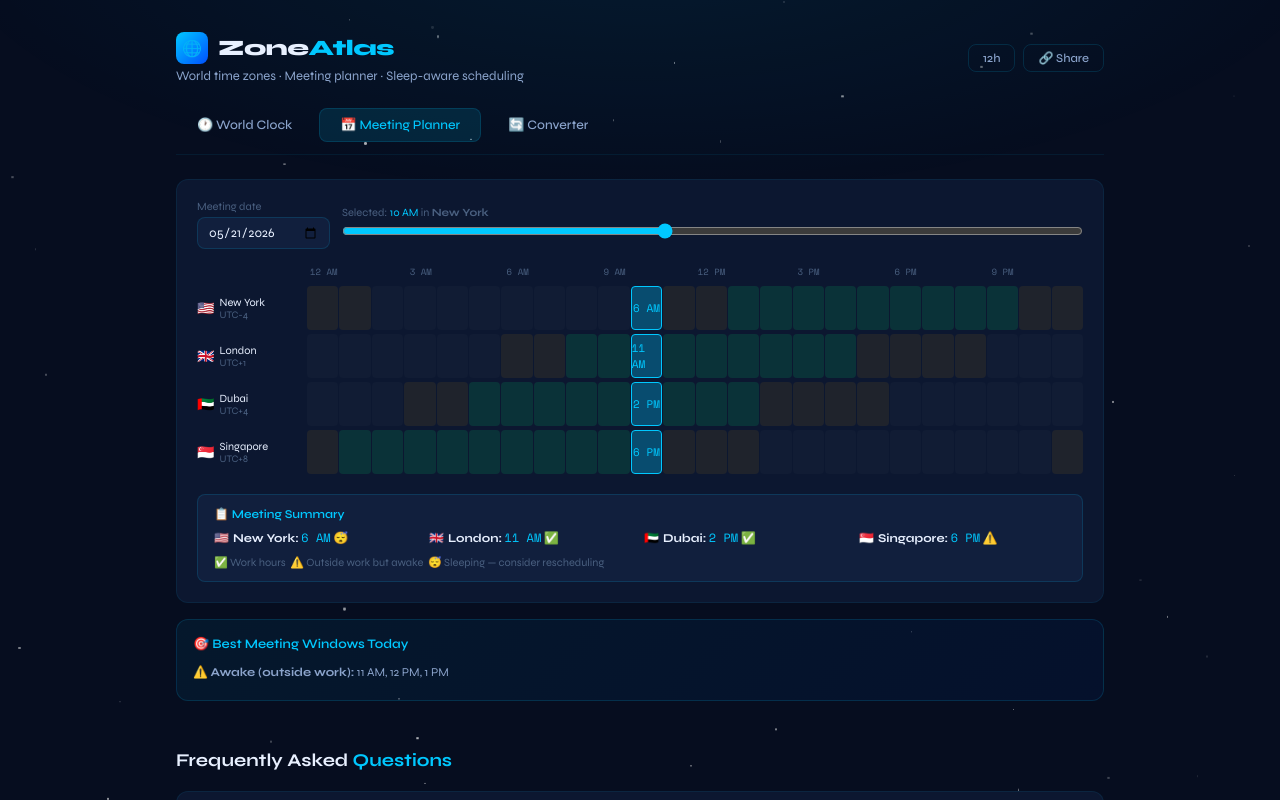
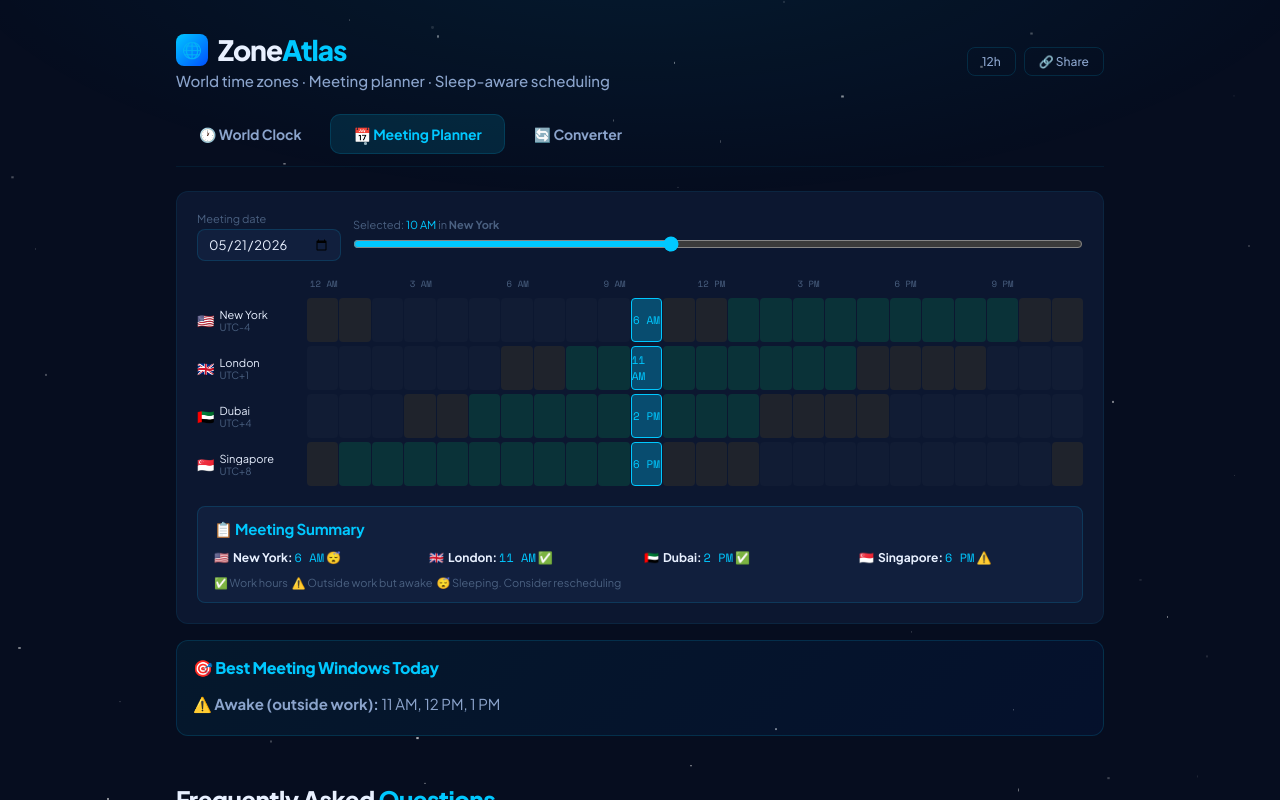
Before and after one commit to Boringsite/zoneatlas, a React (Vite) app: page / in a window 1280 px wide. Both pictures are taken after a click on the button "📅 Meeting Planner". Shown: the top 800 px of the page. Built offline with nearby package versions, Linux system fonts and the light colour scheme.

Commit message:
Refactor FAQ and styling in WorldTimezone component

```diff
--- a/src/WorldTimezone.jsx
+++ b/src/WorldTimezone.jsx
@@ -97,10 +97,10 @@
   { q: "How do I find the best meeting time for a global team?", a: "Use the Meeting Planner tab to add all participants' cities. The tool highlights overlapping work hours (9am–6pm) in green, so you can instantly see when everyone is available during normal business hours." },
   { q: "What do the color bands on the timeline mean?", a: "Green bands represent standard work hours (9am–6pm). Yellow/amber bands show early morning or evening hours when people are awake but outside work time. Dark bands indicate typical sleeping hours (10pm–7am), helping you avoid scheduling calls that wake someone up." },
   { q: "Does this tool account for Daylight Saving Time?", a: "Yes. All time conversions use your device's live timezone data, which automatically updates for Daylight Saving Time transitions in every country. The timezone offset displayed next to each city always reflects the current DST-adjusted time." },
-  { q: "Can I share my timezone comparison with someone?", a: "Yes — click 'Copy Link' on any comparison and the URL captures your exact configuration. Anyone who opens the link sees the same cities and time settings instantly, no account required." },
-  { q: "How many time zones can I compare at once?", a: "You can compare up to 8 cities simultaneously in the free tool. This covers most global team setups — typically US, Europe, and Asia/Pacific combinations." },
-  { q: "What is UTC and why does it matter?", a: "UTC (Coordinated Universal Time) is the world's time standard. All timezones are defined as offsets from UTC — for example, New York is UTC-5 in winter and UTC-4 in summer. UTC never changes for Daylight Saving, making it useful as a universal reference." },
-  { q: "Which cities have the most difficult time zone overlaps?", a: "US West Coast (Los Angeles, UTC-8) and Asia-Pacific (Tokyo, UTC+9, Sydney UTC+11) have a 17–19 hour gap — the hardest overlap globally. The only workable window is typically 7–9am in Asia, which corresponds to 3–5pm the previous day in Los Angeles." },
+  { q: "Can I share my timezone comparison with someone?", a: "Yes, click 'Copy Link' on any comparison and the URL captures your exact configuration. Anyone who opens the link sees the same cities and time settings instantly, no account required." },
+  { q: "How many time zones can I compare at once?", a: "You can compare up to 8 cities simultaneously in the free tool. This covers most global team setups, typically US, Europe, and Asia/Pacific combinations." },
+  { q: "What is UTC and why does it matter?", a: "UTC (Coordinated Universal Time) is the world's time standard. All timezones are defined as offsets from UTC. For example, New York is UTC-5 in winter and UTC-4 in summer. UTC never changes for Daylight Saving, making it useful as a universal reference." },
+  { q: "Which cities have the most difficult time zone overlaps?", a: "US West Coast (Los Angeles, UTC-8) and Asia-Pacific (Tokyo, UTC+9, Sydney UTC+11) have a 17–19 hour gap, the hardest overlap globally. The only workable window is typically 7–9am in Asia, which corresponds to 3–5pm the previous day in Los Angeles." },
 ];
 
 // ── Main Component ─────────────────────────────────────────────────────────────
@@ -154,9 +154,9 @@
   const meetingDateObj = new Date(meetingDate + "T00:00:00");
 
   return (
-    <div style={{ fontFamily: "'Syne', 'Space Grotesk', system-ui, sans-serif", background: "var(--bg, #060d1f)", color: "var(--text, #e8f0ff)", minHeight: "100vh", overflowX: "hidden" }}>
+    <div style={{ fontFamily: "'Plus Jakarta Sans', 'Inter', system-ui, sans-serif", background: "var(--bg, #060d1f)", color: "var(--text, #e8f0ff)", minHeight: "100vh", overflowX: "hidden" }}>
       <style>{`
-        @import url('https://fonts.googleapis.com/css2?family=Syne:wght@400;500;600;700;800&family=Space+Mono:wght@400;700&display=swap');
+        @import url('https://fonts.googleapis.com/css2?family=Plus+Jakarta+Sans:wght@400;500;600;700;800;900&family=Space+Mono:wght@400;700&display=swap');
         :root {
           --bg: #060d1f;
           --bg2: #0c1730;
@@ -180,8 +180,8 @@
           --radius: 12px;
         }
         * { box-sizing: border-box; margin: 0; padding: 0; }
-        body { background: var(--bg); }
-        input, button, select { font-family: inherit; }
+        body { background: var(--bg); font-family: 'Plus Jakarta Sans', 'Inter', system-ui, sans-serif; }
+        input, button, select { font-family: 'Plus Jakarta Sans', 'Inter', system-ui, sans-serif; }
         button { cursor: pointer; border: none; background: none; color: inherit; }
         ::-webkit-scrollbar { width: 4px; height: 4px; }
         ::-webkit-scrollbar-track { background: var(--bg2); }
@@ -190,18 +190,18 @@
         @keyframes pulse { 0%,100%{opacity:1} 50%{opacity:0.5} }
         .fade-in { animation: fadeIn 0.3s ease; }
         @keyframes fadeIn { from{opacity:0;transform:translateY(6px)} to{opacity:1;transform:none} }
-        .tab-btn { padding: 8px 20px; border-radius: 8px; font-size: 13px; font-weight: 500; transition: all 0.2s; color: var(--text2); border: 1px solid transparent; }
+        .tab-btn { padding: 10px 22px; border-radius: 10px; font-size: 14px; font-weight: 700; letter-spacing: -0.1px; transition: all 0.2s; color: var(--text2); border: 1px solid transparent; }
         .tab-btn:hover { color: var(--text); }
         .tab-btn.active { background: var(--cyan-dim); border-color: var(--border); color: var(--cyan); }
-        .zone-card { background: var(--bg2); border: 1px solid var(--border2); border-radius: var(--radius); padding: 16px; transition: border-color 0.2s; }
-        .zone-card:hover { border-color: var(--border); }
+        .zone-card { background: var(--bg2); border: 1px solid var(--border2); border-radius: var(--radius); padding: 20px; transition: border-color 0.2s, box-shadow 0.2s; }
+        .zone-card:hover { border-color: var(--border); box-shadow: 0 4px 24px rgba(0,200,255,0.06); }
         .hour-cell { height: 36px; flex: 1; display: flex; align-items: center; justify-content: center; font-size: 11px; font-family: 'Space Mono', monospace; transition: all 0.15s; cursor: pointer; border-radius: 4px; }
         .hour-cell:hover { transform: scaleY(1.1); }
         .faq-item { border-bottom: 1px solid var(--border2); overflow: hidden; }
-        .faq-q { padding: 16px 0; display: flex; justify-content: space-between; align-items: center; cursor: pointer; font-size: 14px; font-weight: 500; color: var(--text); gap: 12px; }
+        .faq-q { padding: 20px 0; display: flex; justify-content: space-between; align-items: center; cursor: pointer; font-size: 16px; font-weight: 700; color: var(--text); gap: 12px; letter-spacing: -0.2px; }
         .faq-q:hover { color: var(--cyan); }
-        .faq-a { font-size: 13px; color: var(--text2); line-height: 1.7; padding-bottom: 16px; }
-        .search-item { padding: 10px 14px; cursor: pointer; display: flex; align-items: center; gap: 10px; font-size: 13px; border-radius: 8px; }
+        .faq-a { font-size: 15px; color: var(--text2); line-height: 1.75; padding-bottom: 20px; }
+        .search-item { padding: 11px 14px; cursor: pointer; display: flex; align-items: center; gap: 10px; font-size: 14px; border-radius: 8px; font-weight: 500; }
         .search-item:hover { background: var(--bg3); }
         .meeting-slot { flex: 1; height: 44px; display: flex; align-items: center; justify-content: center; font-size: 11px; font-family: 'Space Mono', monospace; border-radius: 4px; cursor: pointer; transition: all 0.15s; border: 1px solid transparent; }
         .meeting-slot:hover { transform: scaleY(1.05); }
@@ -234,11 +234,11 @@
           <div>
             <div style={{ display: "flex", alignItems: "center", gap: 10, marginBottom: 4 }}>
               <div style={{ width: 32, height: 32, borderRadius: 8, background: "linear-gradient(135deg, #00c8ff, #0050ff)", display: "flex", alignItems: "center", justifyContent: "center", fontSize: 16 }}>🌐</div>
-              <h1 style={{ fontSize: 22, fontWeight: 800, letterSpacing: "-0.5px" }}>
+              <h1 style={{ fontSize: 28, fontWeight: 900, letterSpacing: "-1px" }}>
                 Zone<span style={{ color: "#00c8ff" }}>Atlas</span>
               </h1>
             </div>
-            <p style={{ fontSize: 13, color: "var(--text2)" }}>World time zones · Meeting planner · Sleep-aware scheduling</p>
+            <p style={{ fontSize: 15, color: "var(--text2)", fontWeight: 500 }}>World time zones · Meeting planner · Sleep-aware scheduling</p>
           </div>
           <div style={{ display: "flex", gap: 8, alignItems: "center" }}>
             <button onClick={() => setUse24(v => !v)} style={{ padding: "6px 14px", borderRadius: 8, border: "1px solid var(--border)", background: use24 ? "var(--cyan-dim)" : "transparent", color: use24 ? "var(--cyan)" : "var(--text2)", fontSize: 12, fontWeight: 500 }}>
@@ -274,13 +274,13 @@
                       <div style={{ display: "flex", alignItems: "center", gap: 6 }}>
                         <span style={{ fontSize: 18 }}>{zone.flag}</span>
                         <div>
-                          <div style={{ fontSize: 13, fontWeight: 600 }}>{zone.name}</div>
+                          <div style={{ fontSize: 15, fontWeight: 700, letterSpacing: "-0.2px" }}>{zone.name}</div>
                           <div style={{ fontSize: 11, color: "var(--text3)" }}>{getOffsetLabel(zone.tz)}</div>
                         </div>
                       </div>
                       <button onClick={() => removeZone(idx)} style={{ color: "var(--text3)", fontSize: 14, padding: "2px 4px", borderRadius: 4, opacity: 0.6 }}>✕</button>
                     </div>
-                    <div style={{ fontFamily: "'Space Mono', monospace", fontSize: 20, fontWeight: 700, color: "var(--cyan)", letterSpacing: "0.5px", marginBottom: 4 }}>
+                    <div style={{ fontFamily: "'Space Mono', monospace", fontSize: 24, fontWeight: 700, color: "var(--cyan)", letterSpacing: "0.5px", marginBottom: 6 }}>
                       {formatTime(t, use24)}
                     </div>
                     <div style={{ fontSize: 11, color: "var(--text2)", marginBottom: 8 }}>{getDateInZone(zone.tz, now)}</div>
@@ -325,7 +325,7 @@
             {/* 24h Timeline */}
             {selectedZones.length > 0 && (
               <div style={{ background: "var(--bg2)", border: "1px solid var(--border2)", borderRadius: "var(--radius)", padding: "16px", marginBottom: 20 }}>
-                <div style={{ fontSize: 13, fontWeight: 600, marginBottom: 12, color: "var(--text2)" }}>24-Hour Overlap View</div>
+                <div style={{ fontSize: 15, fontWeight: 700, marginBottom: 14, color: "var(--text2)", letterSpacing: "-0.2px" }}>24-Hour Overlap View</div>
                 <div style={{ overflowX: "auto", paddingBottom: 8 }}>
                   {/* Hour labels */}
                   <div style={{ display: "flex", minWidth: 600, marginBottom: 4 }}>
@@ -445,7 +445,7 @@
               </div>
 
               <div style={{ marginTop: 16, padding: "12px 16px", background: "var(--bg3)", borderRadius: 8, border: "1px solid var(--border)" }}>
-                <div style={{ fontSize: 12, fontWeight: 600, color: "var(--cyan)", marginBottom: 8 }}>📋 Meeting Summary</div>
+                <div style={{ fontSize: 15, fontWeight: 700, color: "var(--cyan)", marginBottom: 10, letterSpacing: "-0.2px" }}>📋 Meeting Summary</div>
                 <div style={{ display: "grid", gridTemplateColumns: "repeat(auto-fill, minmax(180px, 1fr))", gap: 8 }}>
                   {selectedZones.map((zone, i) => {
                     const localH = getTimeInZone(zone.tz, new Date(now.getTime() + (meetingHour - now.getHours()) * 3600000)).getHours();
@@ -462,15 +462,15 @@
                   })}
                 </div>
                 <div style={{ marginTop: 10, fontSize: 11, color: "var(--text3)" }}>
-                  ✅ Work hours &nbsp;⚠️ Outside work but awake &nbsp;😴 Sleeping — consider rescheduling
+                  ✅ Work hours &nbsp;⚠️ Outside work but awake &nbsp;😴 Sleeping. Consider rescheduling
                 </div>
               </div>
             </div>
 
             {/* Best time suggestion */}
             <div style={{ background: "linear-gradient(135deg, rgba(0,200,255,0.06), rgba(0,80,255,0.06))", border: "1px solid var(--border)", borderRadius: "var(--radius)", padding: 16 }}>
-              <div style={{ fontSize: 13, fontWeight: 600, marginBottom: 10, color: "var(--cyan)" }}>🎯 Best Meeting Windows Today</div>
-              <div style={{ fontSize: 12, color: "var(--text2)", lineHeight: 1.8 }}>
+              <div style={{ fontSize: 16, fontWeight: 800, marginBottom: 12, color: "var(--cyan)", letterSpacing: "-0.3px" }}>🎯 Best Meeting Windows Today</div>
+              <div style={{ fontSize: 15, color: "var(--text2)", lineHeight: 1.9 }}>
                 {(() => {
                   const windows = [];
                   for (let h = 0; h < 24; h++) {
@@ -588,7 +588,7 @@
 
         {/* ── FAQ ── */}
         <div style={{ marginTop: 48 }}>
-          <h2 style={{ fontSize: 18, fontWeight: 700, marginBottom: 20 }}>
+          <h2 style={{ fontSize: 24, fontWeight: 800, marginBottom: 20, letterSpacing: "-0.5px" }}>
             Frequently Asked <span style={{ color: "var(--cyan)" }}>Questions</span>
           </h2>
           <div style={{ background: "var(--bg2)", border: "1px solid var(--border2)", borderRadius: "var(--radius)", padding: "0 20px" }}>
@@ -607,20 +607,20 @@
         {/* ── About / SEO ── */}
         <div style={{ marginTop: 48, padding: 24, background: "var(--bg2)", border: "1px solid var(--border2)", borderRadius: "var(--radius)" }}>
           <h2 style={{ fontSize: 16, fontWeight: 700, marginBottom: 12 }}>About <span style={{ color: "var(--cyan)" }}>ZoneAtlas</span></h2>
-          <p style={{ fontSize: 13, color: "var(--text2)", lineHeight: 1.8, marginBottom: 12 }}>
-            ZoneAtlas is a free world time zone converter and international meeting scheduler designed for remote teams, frequent travelers, and global professionals. Unlike other timezone tools, ZoneAtlas shows you <strong style={{ color: "var(--text)" }}>sleep hours</strong> alongside work hours — so you never accidentally schedule a call at 3am for your colleague in Tokyo again.
+          <p style={{ fontSize: 16, color: "var(--text2)", lineHeight: 1.8, marginBottom: 14 }}>
+            ZoneAtlas is a free world time zone converter and international meeting scheduler designed for remote teams, frequent travelers, and global professionals. Unlike other timezone tools, ZoneAtlas shows you <strong style={{ color: "var(--text)" }}>sleep hours</strong> alongside work hours, so you never accidentally schedule a call at 3am for your colleague in Tokyo again.
           </p>
-          <p style={{ fontSize: 13, color: "var(--text2)", lineHeight: 1.8, marginBottom: 12 }}>
+          <p style={{ fontSize: 16, color: "var(--text2)", lineHeight: 1.8, marginBottom: 14 }}>
             The <strong style={{ color: "var(--text)" }}>Meeting Planner</strong> automatically highlights overlapping work hours across all your selected cities, calculates the best meeting windows, and generates a copy-ready time string you can paste directly into your calendar invite or Slack message.
           </p>
           <p style={{ fontSize: 13, color: "var(--text2)", lineHeight: 1.8 }}>
-            All time conversions are powered by your browser's live timezone database, ensuring <strong style={{ color: "var(--text)" }}>automatic Daylight Saving Time accuracy</strong> for all 40 countries that observe DST — no manual updates needed.
+            All time conversions are powered by your browser's live timezone database, ensuring <strong style={{ color: "var(--text)" }}>automatic Daylight Saving Time accuracy</strong> for all 40 countries that observe DST. No manual updates needed.
           </p>
         </div>
 
         {/* Footer */}
         <div style={{ marginTop: 40, paddingTop: 20, borderTop: "1px solid var(--border2)", display: "flex", justifyContent: "space-between", alignItems: "center", flexWrap: "wrap", gap: 8 }}>
-          <span style={{ fontSize: 12, color: "var(--text3)" }}>ZoneAtlas · Free World Time Zone Converter</span>
+          <span style={{ fontSize: 13, color: "var(--text3)" }}>ZoneAtlas · Free World Time Zone Converter</span>
           <span style={{ fontSize: 11, color: "var(--text3)" }}>Live · DST-aware · No signup required</span>
         </div>
       </div>
```
